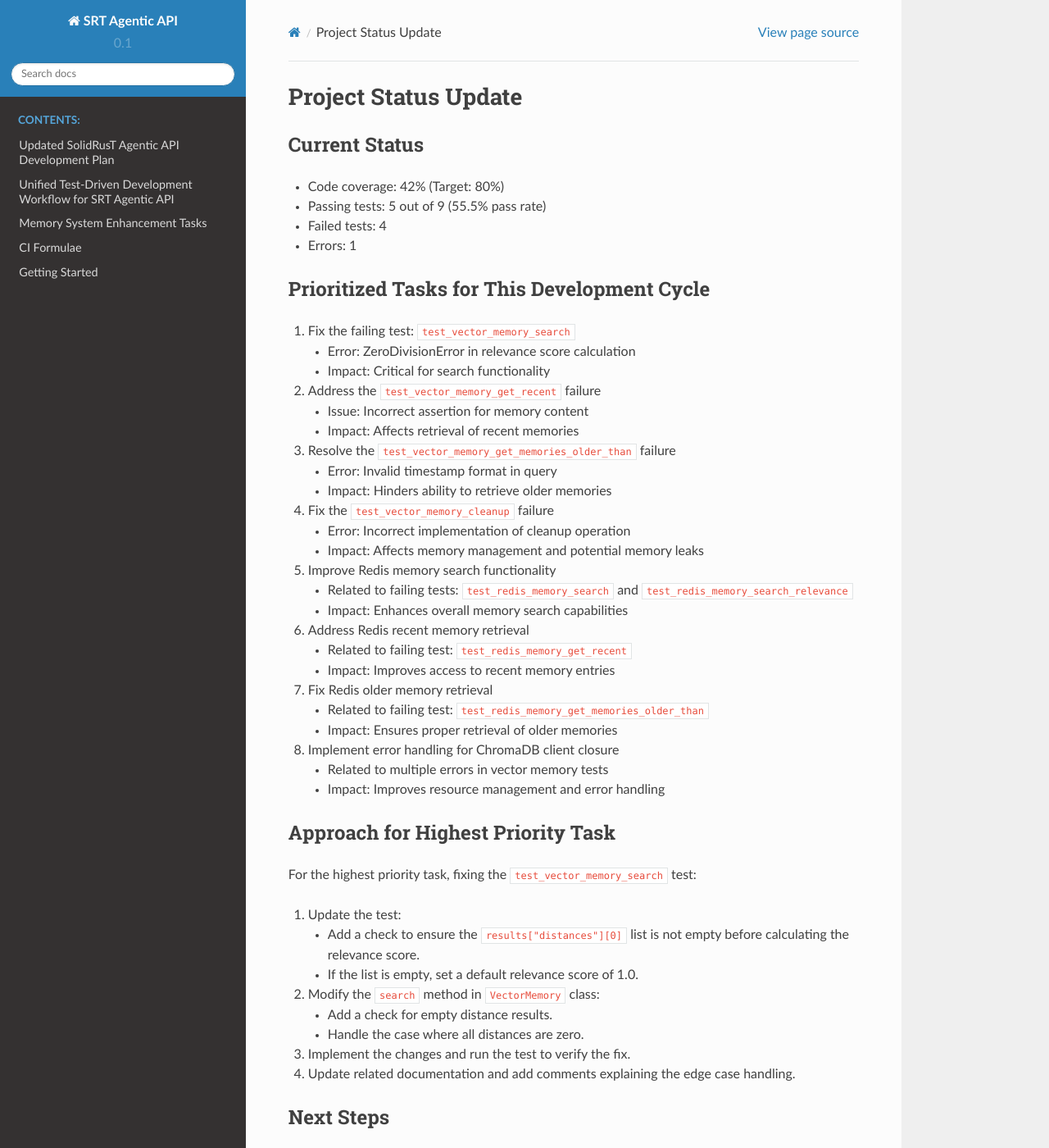
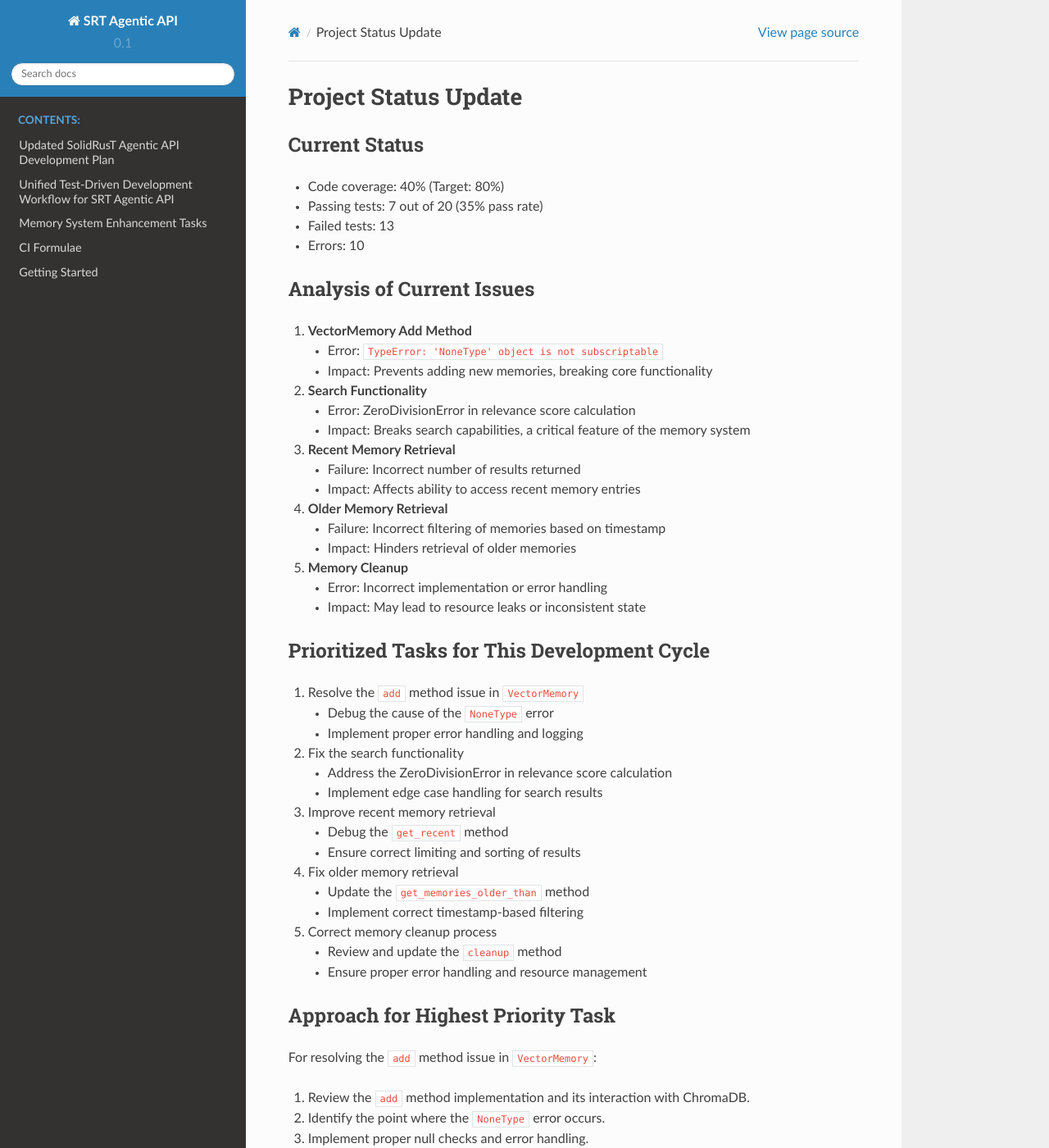
Before and after one commit to suparious/srt-agentic-api, a Sphinx documentation site: the page built from docs/project/project_status_update.md, in a window 1280 px wide and 1400 px high. Shown: the whole window at 82% size. Built offline with Sphinx 7.4.7 and the Read the Docs theme 2.0.0, drawn with Linux system fonts in a browser that asks for light colours; pages that are not in the unit, such as notebooks, are missing from menus; some of the changed text lies outside the part shown.

Commit message:
update vectormemory add

```diff
--- a/docs/project/project_status_update.md
+++ b/docs/project/project_status_update.md
@@ -1,63 +1,72 @@
 # Project Status Update
 
 ## Current Status
-- Code coverage: 42% (Target: 80%)
-- Passing tests: 5 out of 9 (55.5% pass rate)
-- Failed tests: 4
-- Errors: 1
+- Code coverage: 40% (Target: 80%)
+- Passing tests: 7 out of 20 (35% pass rate)
+- Failed tests: 13
+- Errors: 10
+
+## Analysis of Current Issues
+
+1. **VectorMemory Add Method**
+   - Error: `TypeError: 'NoneType' object is not subscriptable`
+   - Impact: Prevents adding new memories, breaking core functionality
+
+2. **Search Functionality**
+   - Error: ZeroDivisionError in relevance score calculation
+   - Impact: Breaks search capabilities, a critical feature of the memory system
+
+3. **Recent Memory Retrieval**
+   - Failure: Incorrect number of results returned
+   - Impact: Affects ability to access recent memory entries
+
+4. **Older Memory Retrieval**
+   - Failure: Incorrect filtering of memories based on timestamp
+   - Impact: Hinders retrieval of older memories
+
+5. **Memory Cleanup**
+   - Error: Incorrect implementation or error handling
+   - Impact: May lead to resource leaks or inconsistent state
 
 ## Prioritized Tasks for This Development Cycle
 
-1. Fix the failing test: `test_vector_memory_search`
-   - Error: ZeroDivisionError in relevance score calculation
-   - Impact: Critical for search functionality
+1. Resolve the `add` method issue in `VectorMemory`
+   - Debug the cause of the `NoneType` error
+   - Implement proper error handling and logging
 
-2. Address the `test_vector_memory_get_recent` failure
-   - Issue: Incorrect assertion for memory content
-   - Impact: Affects retrieval of recent memories
+2. Fix the search functionality
+   - Address the ZeroDivisionError in relevance score calculation
+   - Implement edge case handling for search results
 
-3. Resolve the `test_vector_memory_get_memories_older_than` failure
-   - Error: Invalid timestamp format in query
-   - Impact: Hinders ability to retrieve older memories
+3. Improve recent memory retrieval
+   - Debug the `get_recent` method
+   - Ensure correct limiting and sorting of results
 
-4. Fix the `test_vector_memory_cleanup` failure
-   - Error: Incorrect implementation of cleanup operation
-   - Impact: Affects memory management and potential memory leaks
+4. Fix older memory retrieval
+   - Update the `get_memories_older_than` method
+   - Implement correct timestamp-based filtering
 
-5. Improve Redis memory search functionality
-   - Related to failing tests: `test_redis_memory_search` and `test_redis_memory_search_relevance`
-   - Impact: Enhances overall memory search capabilities
-
-6. Address Redis recent memory retrieval
-   - Related to failing test: `test_redis_memory_get_recent`
-   - Impact: Improves access to recent memory entries
-
-7. Fix Redis older memory retrieval
-   - Related to failing test: `test_redis_memory_get_memories_older_than`
-   - Impact: Ensures proper retrieval of older memories
-
-8. Implement error handling for ChromaDB client closure
-   - Related to multiple errors in vector memory tests
-   - Impact: Improves resource management and error handling
+5. Correct memory cleanup process
+   - Review and update the `cleanup` method
+   - Ensure proper error handling and resource management
 
 ## Approach for Highest Priority Task
 
-For the highest priority task, fixing the `test_vector_memory_search` test:
+For resolving the `add` method issue in `VectorMemory`:
 
-1. Update the test:
-   - Add a check to ensure the `results["distances"][0]` list is not empty before calculating the relevance score.
-   - If the list is empty, set a default relevance score of 1.0.
-
-2. Modify the `search` method in `VectorMemory` class:
-   - Add a check for empty distance results.
-   - Handle the case where all distances are zero.
-
-3. Implement the changes and run the test to verify the fix.
-
-4. Update related documentation and add comments explaining the edge case handling.
+1. Review the `add` method implementation and its interaction with ChromaDB.
+2. Identify the point where the `NoneType` error occurs.
+3. Implement proper null checks and error handling.
+4. Add detailed logging to track the flow of data through the method.
+5. Update the method to handle potential ChromaDB errors gracefully.
+6. Modify the test cases to cover various scenarios, including edge cases.
 
 ## Next Steps
-1. Implement the fix for `test_vector_memory_search`.
-2. Run the full test suite to ensure no regressions.
-3. Update code coverage report after the fix.
-4. Move on to the next prioritized task.
+1. Implement the fix for the `add` method in `VectorMemory`.
+2. Update relevant tests to reflect these changes and add new test cases.
+3. Run the test suite to verify the fix and identify any new issues.
+4. Move on to the next prioritized task (fixing the search functionality).
+
+## Questions and Clarifications
+1. Are there any known issues with the current version of ChromaDB regarding adding entries?
+2. Should we consider implementing a retry mechanism for failed add operations?
```
Also changed, not shown: docs/project/custom_instructions.md (+3 -1 lines), 2 other files.
